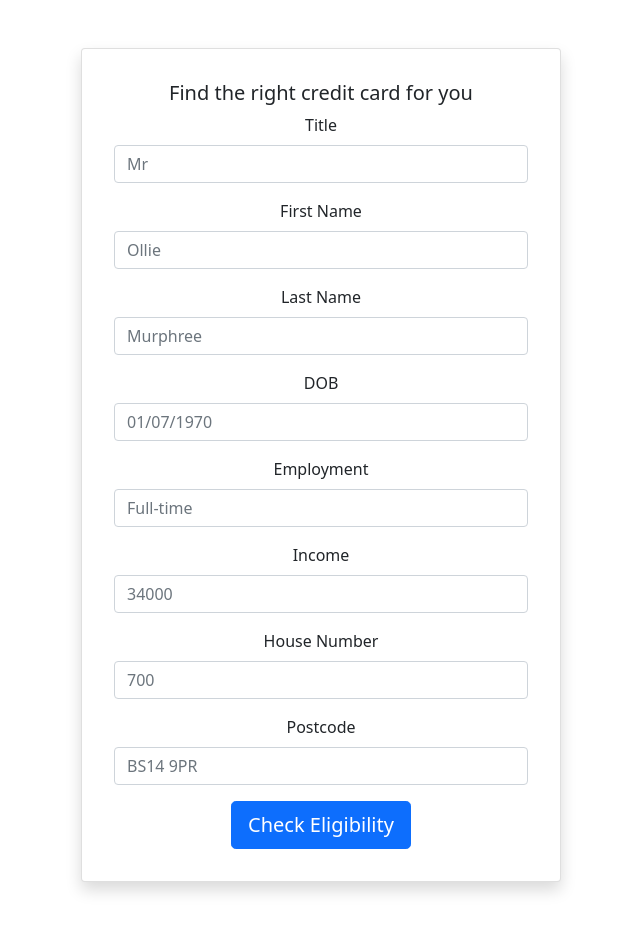
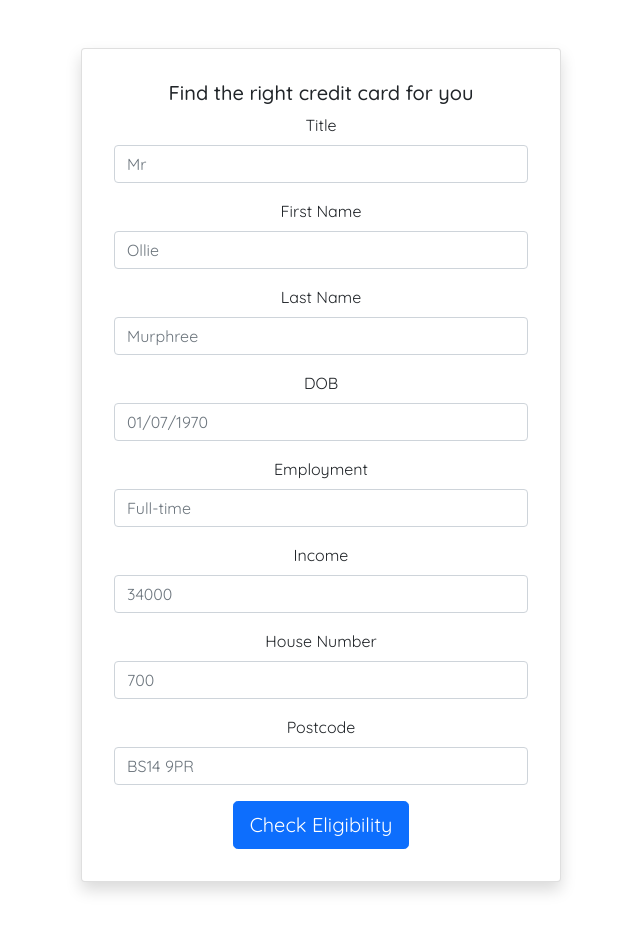
Before and after one commit to jen0828/tech-test-react, a React (Create React App) app: page / in a window 1280 px wide. Shown: the whole page, without its empty margins (319-959 px from the left). Built offline with nearby package versions, Linux system fonts and the light colour scheme.

Commit message:
Update styles

```diff
--- a/src/App.css
+++ b/src/App.css
@@ -1,6 +1,10 @@
+@import url('https://fonts.googleapis.com/css2?family=Quicksand:wght@300;400;500;600;700&display=swap');
+
+
 .App {
   margin-top: 10px;
   text-align: center;
+  font-family: "Quicksand";
 }
 
 .card:hover {
```
